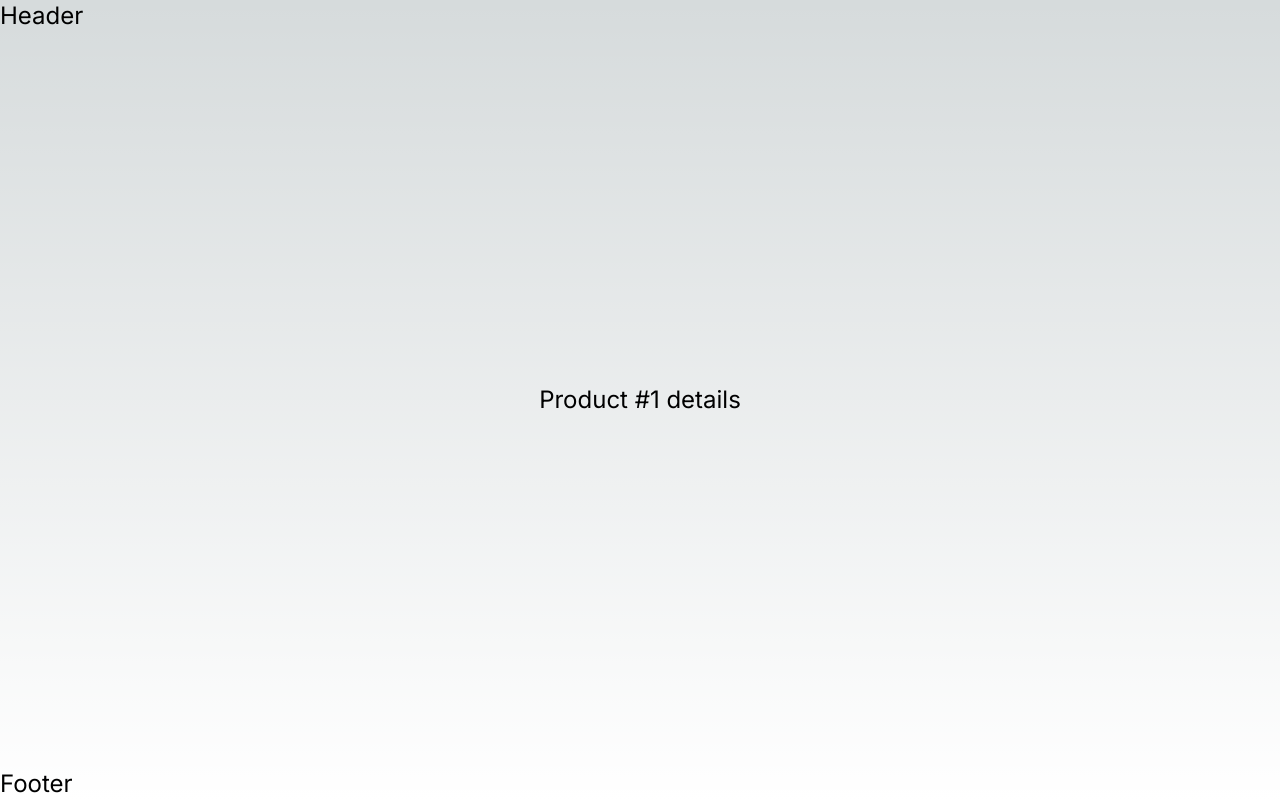
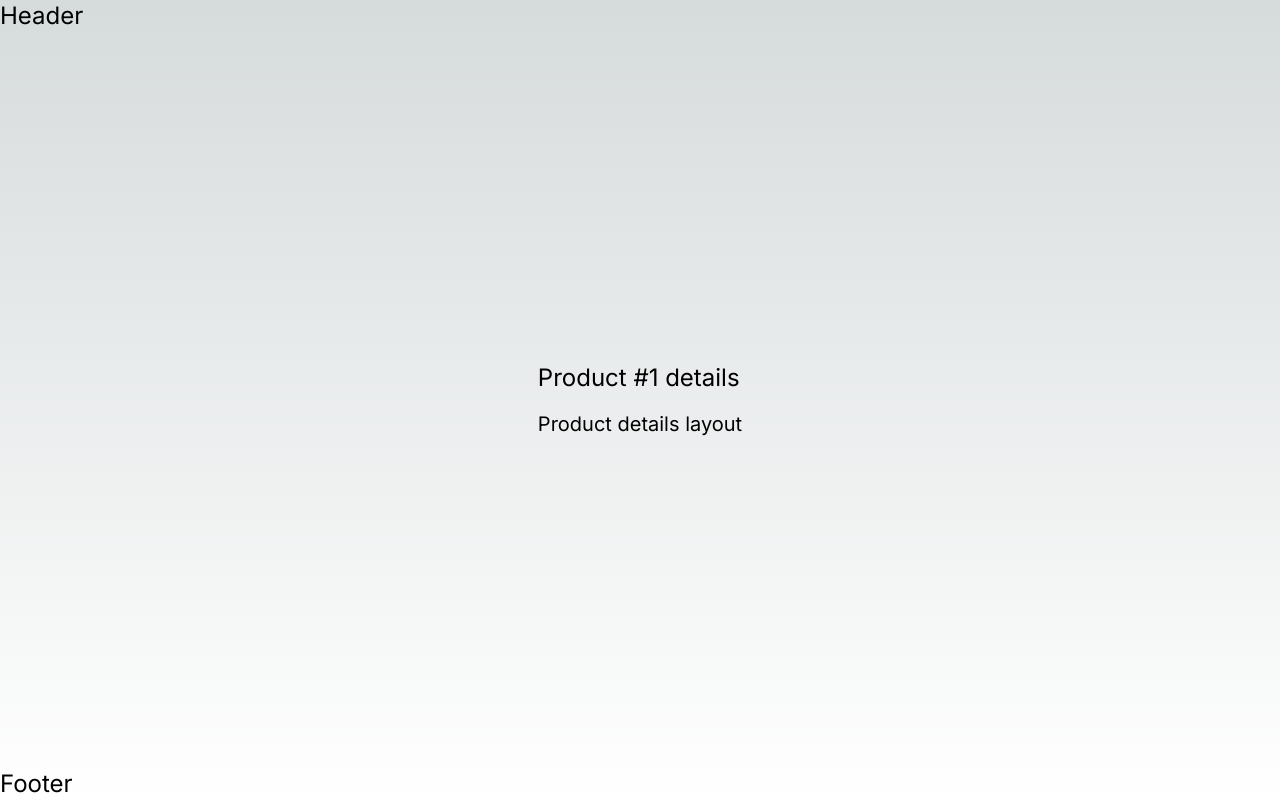
Before and after one commit to mfgabriel92/nextjs-14-tutorial, a Next.js app: page /products/1 in a window 1280 px wide. Built offline with nearby package versions, Linux system fonts and the light colour scheme.

Commit message:
feat: nested layouts

```diff
--- /dev/null
+++ b/src/app/products/[productId]/layout.tsx
@@ -0,0 +1,12 @@
+export default function ProductDetailsLayout({
+  children,
+}: Readonly<{
+  children: React.ReactNode;
+}>) {
+  return (
+    <div className="flex flex-col gap-4">
+      {children}
+      <h2 className="text-xl">Product details layout</h2>
+    </div>
+  );
+}
```
